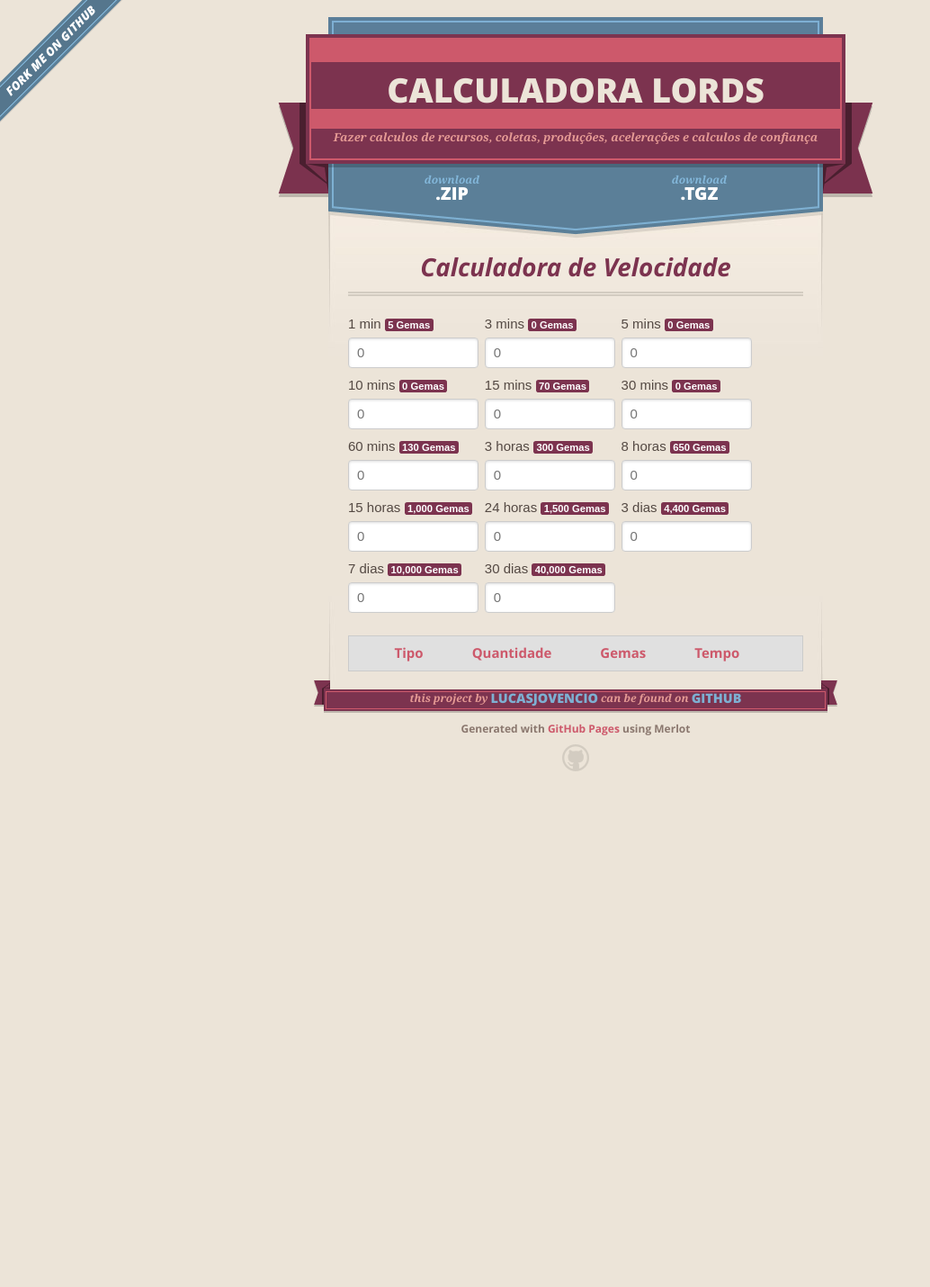
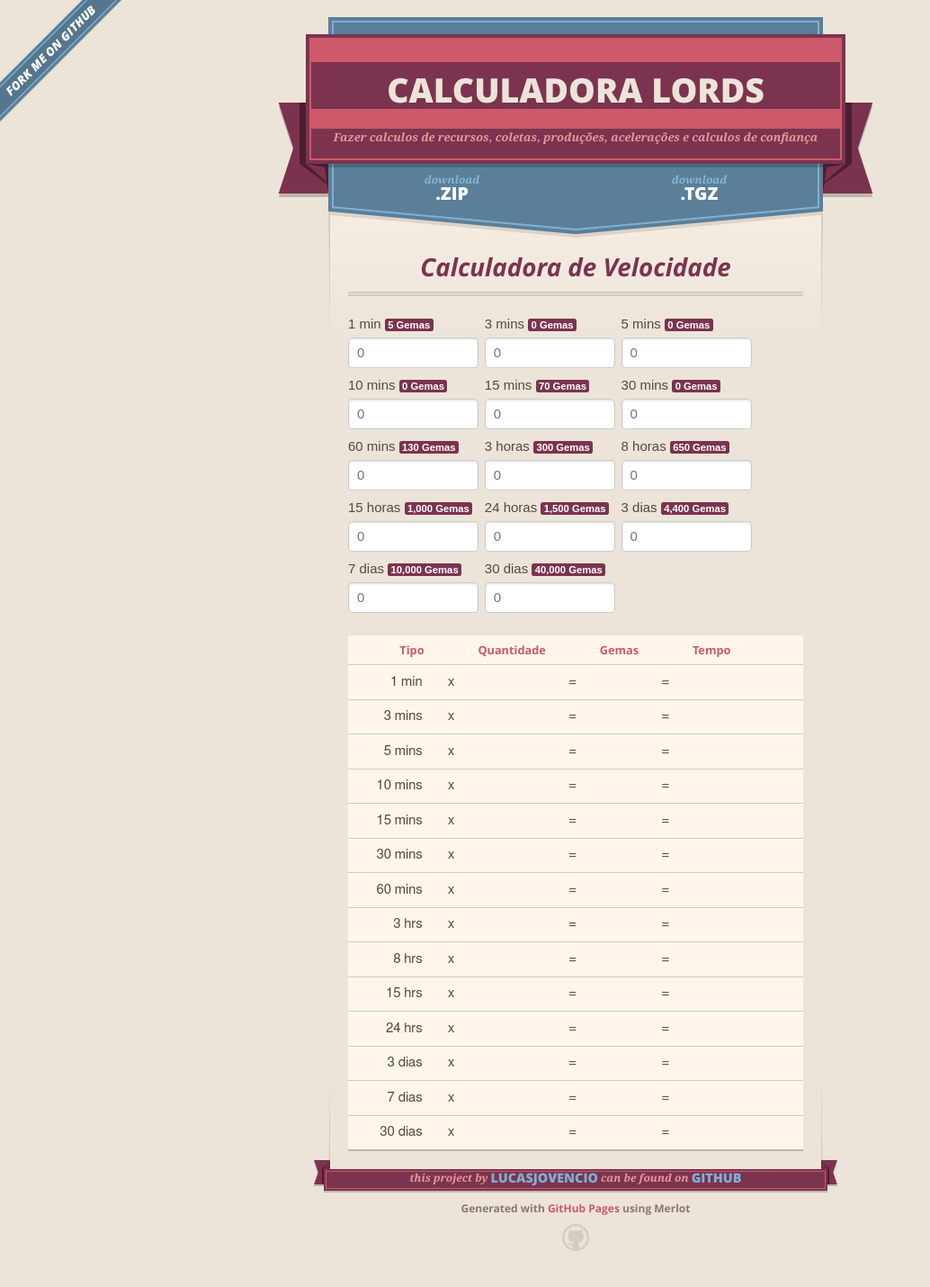
Before and after one commit to lucasjovencio/lordesmobile, a Jekyll site: the page built from index.md, in a window 1280 px wide. Shown: the whole page at 90% size, without its empty margins (0-1034 px from the left). Built offline with Jekyll 4.4.1, drawn with Linux system fonts in a browser that asks for light colours; nearby versions of some CDN libraries; before the commit the page ends 900 px from its top, so only the background shows below that.

Commit message:
Update resultado_velocidade.html

```diff
--- a/_includes/resultado_velocidade.html
+++ b/_includes/resultado_velocidade.html
@@ -1,5 +1,5 @@
 <div class="pure-g pure-g-no-sparcing">
-    <table class="pure-table  pure-table-horizontal table-vel">
+    <table class="pure-table-horizontal table-vel">
         <thead>
             <tr>
                 <th width="75" class="txt-right">Tipo</th>
```
